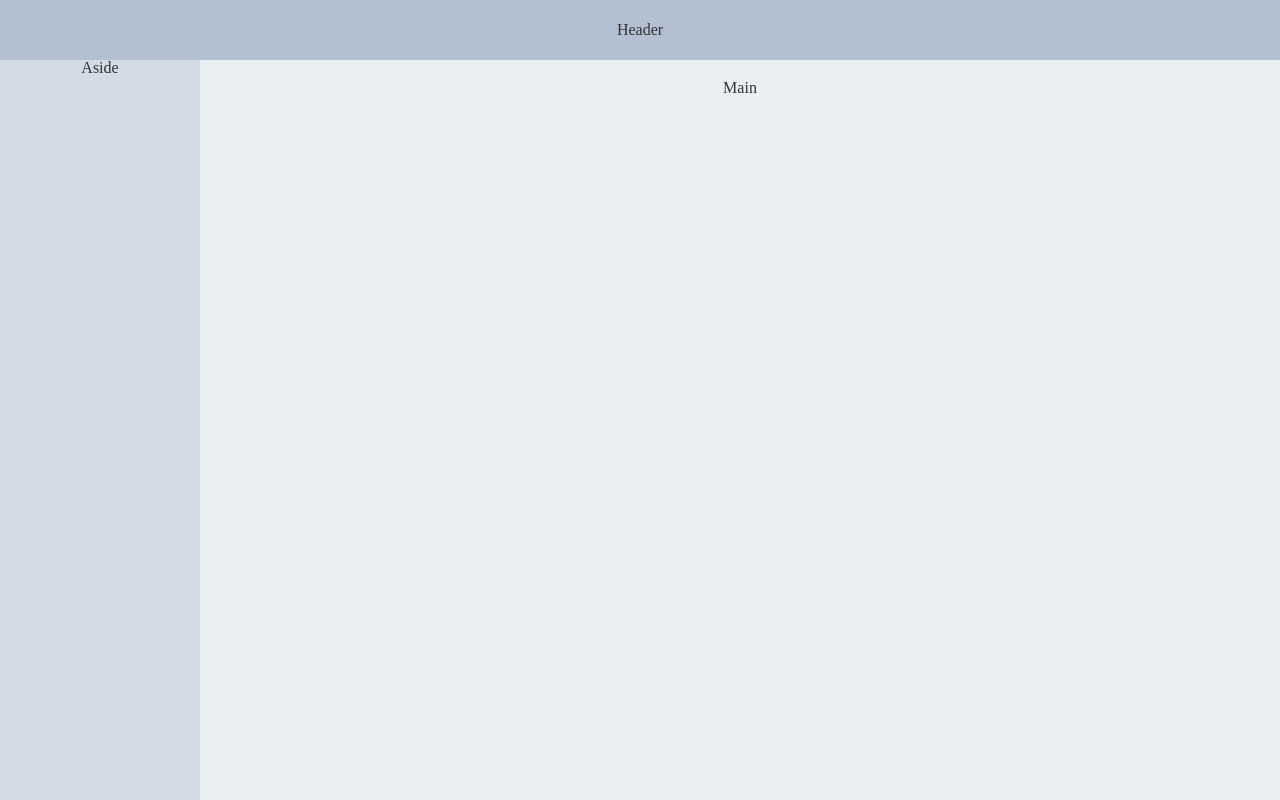
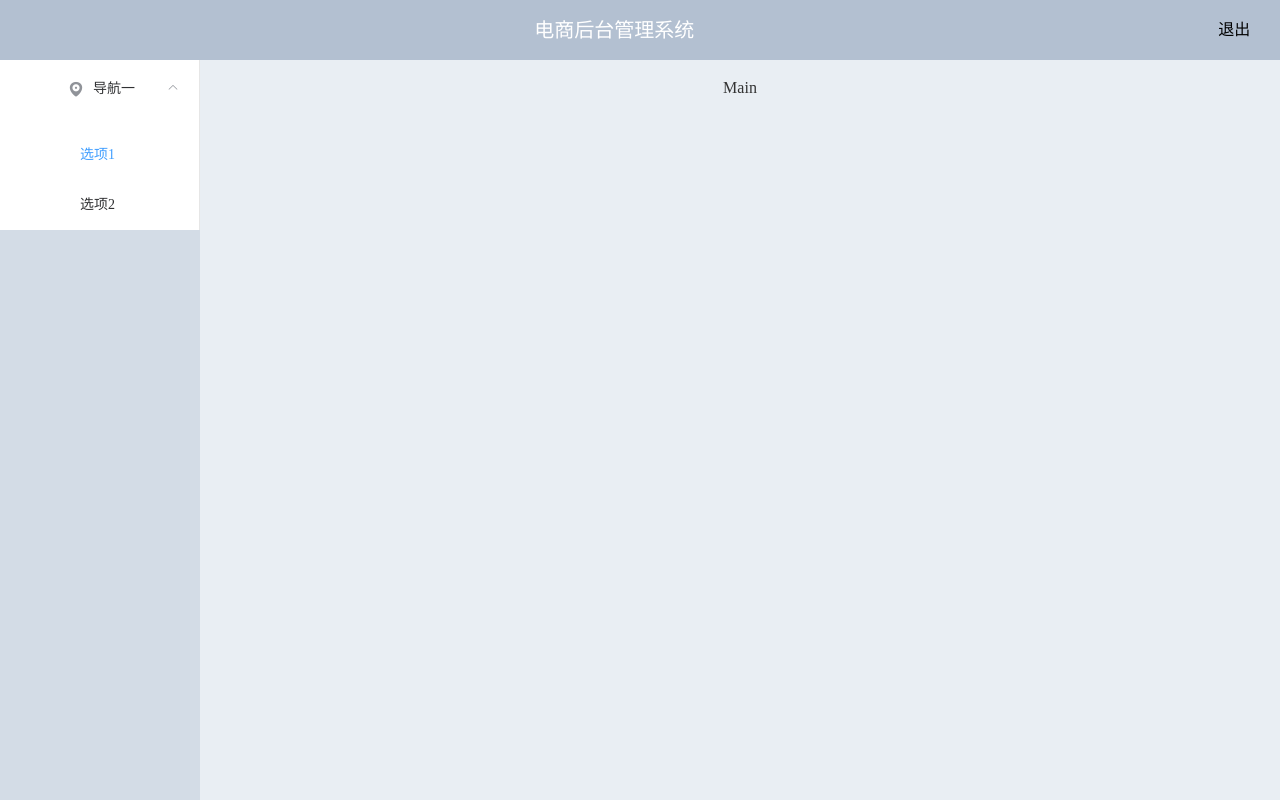
Before and after one commit to xzliangweb/vuetwo, a Vue app: page /#/ in a window 1280 px wide. Built offline with nearby package versions, Linux system fonts and the light colour scheme.

Commit message:
导航菜单
1、导航菜单中的父菜单中额default-active 的1-1已经选中就是菜单项中的选项1

```diff
--- a/src/views/Home.vue
+++ b/src/views/Home.vue
@@ -1,9 +1,31 @@
 <template>
     <el-container>
-        <el-header>Header</el-header>
+        <el-header>
+        <el-row>
+            <el-col :span="23"><div style="font-size:20px; color:#fff;">电商后台管理系统</div></el-col>
+            <el-col :span="1"><a class="logout" href="#">退出</a></el-col>
+        </el-row>
+    </el-header>
         <el-container>
-            <el-aside width="200px">Aside</el-aside>
-            <el-main>Main</el-main>
+            <!-- 导航侧边 -->
+        <el-aside width="200px">
+            <el-menu
+                default-active="1-1">
+                <!-- 显示的是父菜单 -->
+                <el-submenu index="1">
+                    <template slot="title">
+                    <i class="el-icon-location"></i>
+                    <span>导航一</span>
+                    </template>
+                    <!-- 菜单项 -->
+                    <el-menu-item-group>
+                    <el-menu-item index="1-1">选项1</el-menu-item>
+                    <el-menu-item index="1-2">选项2</el-menu-item>
+                    </el-menu-item-group>
+                </el-submenu>
+            </el-menu>
+        </el-aside>
+        <el-main>Main</el-main>
         </el-container>
     </el-container>
 </template>
@@ -11,15 +33,19 @@
 export default {};
 </script>
 <style>
+.logout {
+  text-decoration: none;
+  color: black;
+}
 .el-container {
   height: 100%;
 }
-.el-header,
-.el-footer {
+.el-header {
   background-color: #b3c0d1;
   color: #333;
   text-align: center;
   line-height: 60px;
+  padding: 0;
 }
 
 .el-aside {
```
